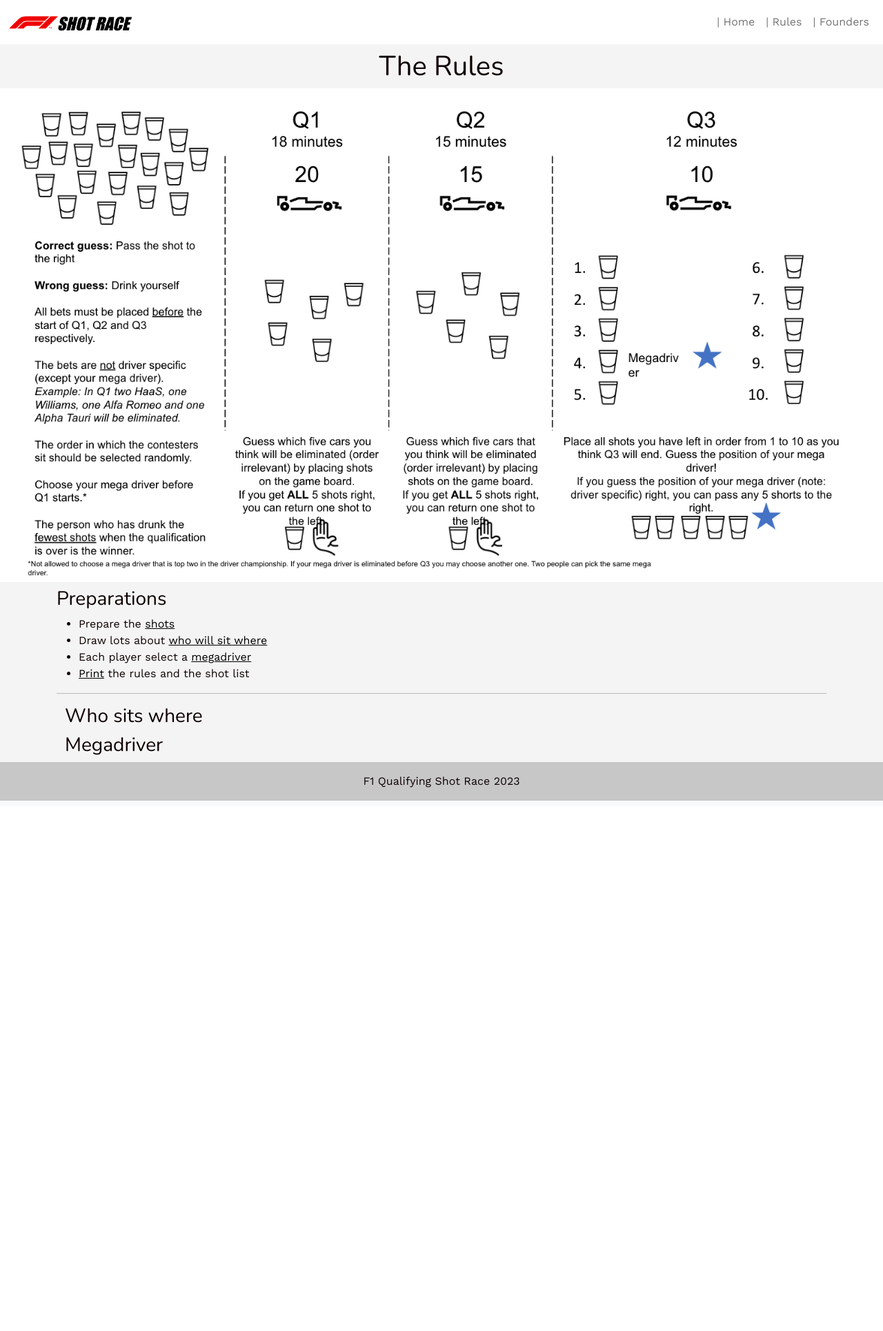
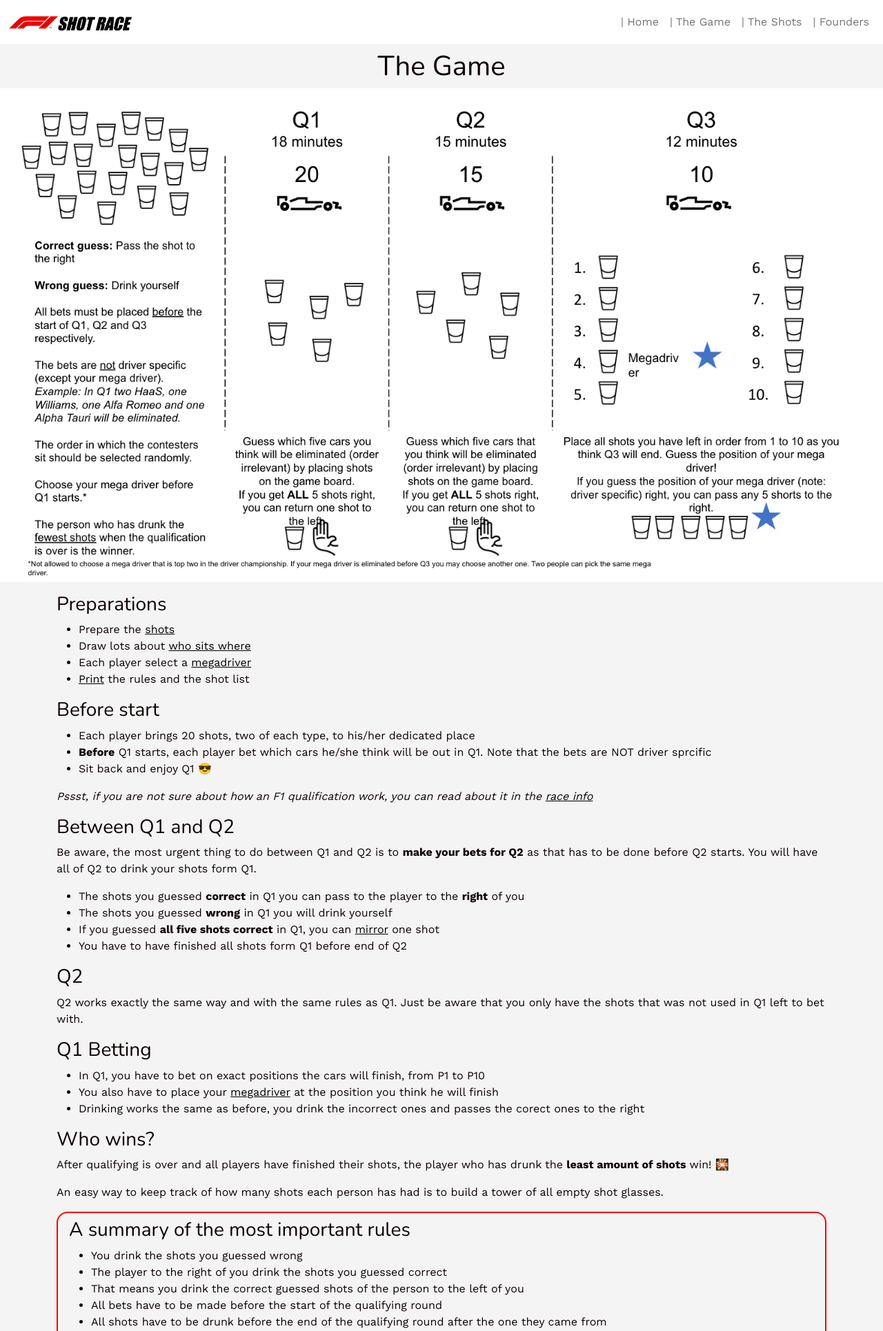
Before and after one commit to juliathuden90/beta-f1-shot-race, a Rails app: page /rules in a window 1280 px wide. Shown: the top 1930 px of the page at 69% size. Before the commit the page ends 1161 px from the top, so only its background shows below. Run offline with Rails 7, Linux system fonts and the light colour scheme; style sheets or scripts are compiled from the project's sources; some libraries are stand-ins or nearby versions.

Commit message:
The game and shots done. Also fixed the navbar

```diff
--- a/app/assets/stylesheets/components/_divs.scss
+++ b/app/assets/stylesheets/components/_divs.scss
@@ -5,3 +5,11 @@
 .footer-space {
   height: 8vh;
 }
+
+.rule-summary {
+  border: 2px solid red;
+  border-radius: 1em;
+  padding-left: 1em;
+  padding-right: 1em;
+  padding-top: .5em;
+}
--- a/app/assets/stylesheets/components/_images.scss
+++ b/app/assets/stylesheets/components/_images.scss
@@ -10,6 +10,6 @@
   background-image: asset-url("f1-banner.jpeg"), linear-gradient(rgba(0,0,0,0.3), rgba(0,0,0,0.3));
 }
 
-#rules-overview-img {
+.page-overview-img {
   width: 100%;
 }
--- a/app/assets/stylesheets/components/_navbar.scss
+++ b/app/assets/stylesheets/components/_navbar.scss
@@ -11,3 +11,8 @@
 .navbar-lewagon .navbar-brand .navbar-logo {
   height: 30px
 }
+
+.navbar-nav {
+  background-color: white;
+  padding-left: 1em;
+}
--- a/app/views/pages/_megadriver.html.erb
+++ b/app/views/pages/_megadriver.html.erb
@@ -1,3 +1,12 @@
 <div class="container">
   <h3>Megadriver</h3>
+  <ul>
+    <li>Before the game start every player picks one of the driver as their <strong>megadriver</strong>. <em>Decide together if it should be allowed to pick the same megadriver or not</em></li>
+    <li><strong>Important:</strong> You are not allowed to pick any of the drivers that are currently top two in the driver standing as megagriver</li>
+    <li>In Q3, apart from the normal betting you will also bet on the position your megadriver will finish. <strong>This is the only bet in the competition that is driver specific</strong></li>
+    <li>Decide together before the race if you want to have a <strong>backup megadriver</strong>, and in that case which driver that will be. It should be a driver that is likely to make it to Q3. If a player's choosen megadriver is out before Q3, he/she can use the backup one</li>
+    <li>If you manage to guess the correct position of your megadriver, you can pass <strong>FIVE</strong> additional shots to the person to the right of you</li>
+    <li>If you happen to be so good so you don't have five shots left to pass. Sorry, you'll just pass as many as you have left</li>
+  </ul>
+  <p><em>Psst, make the game more fun and <%= link_to 'print', print_path, class: "black-link"%> out pictures of the megadivers. 📷</em></p>
 </div>
--- /dev/null
+++ b/app/views/pages/_mirror.html.erb
@@ -0,0 +1,5 @@
+<div class="container">
+  <h3>Mirroring</h3>
+  <p>If you are correct on all five bets in Q1 or Q2 you can <strong>mirror</strong> one shot.</p>
+  <p>To mirror a shot mean you can give back one of the shots you got form the player to the left of you. Up to you to decide which shot it should be.</p>
+</div>
--- a/app/views/pages/_seeting.html.erb
+++ b/app/views/pages/_seeting.html.erb
@@ -1,3 +1,4 @@
 <div class="container">
   <h3>Who sits where</h3>
+  <p>The seeting is very important as you pass and will be passed shots form the players next to you. Therefore, draw lots to decide who sist where. And make sure each player knows who to pass shots to and be passed shots from before the game starts.</p>
 </div>
--- a/app/views/pages/home.html.erb
+++ b/app/views/pages/home.html.erb
@@ -37,10 +37,10 @@
 
   <div class="button-wrapper mb-2 row">
     <div class="button-div col-12 col-md-4">
-      <%= link_to 'RULES', rules_path, class: "btn button-28"%>
+      <%= link_to 'THE GAME', rules_path, class: "btn button-28"%>
     </div>
     <div class="button-div col-12 col-md-4">
-      <%= link_to 'SHOTS', shots_path, class: "btn button-28"%>
+      <%= link_to 'THE SHOTS', shots_path, class: "btn button-28"%>
     </div>
     <div class="button-div col-12 col-md-4">
       <%= link_to 'RACE INFO', raceinfo_path, class: "btn button-28"%>
--- a/app/views/pages/rules.html.erb
+++ b/app/views/pages/rules.html.erb
@@ -1,19 +1,65 @@
 <div class="navbar-space">
 </div>
 <div class="container mt-2">
-  <h1 class="h1-center">The Rules</h1>
+  <h1 class="h1-center">The Game</h1>
 </div>
-  <%= image_tag "rules-overview.png", id: "rules-overview-img", crop: :fill, alt: "rules" %>
-<div class="container mt-2">
+  <%= image_tag "rules-overview.png", class: "page-overview-img", crop: :fill, alt: "rules" %>
+<div class="container mt-3">
   <h3>Preparations</h3>
   <ul>
     <li>Prepare the <%= link_to 'shots', shots_path, class: "black-link"%></li>
-    <li>Draw lots about <%= link_to 'who will sit where', shots_path, class: "black-link"%></li>
-    <li>Each player select a <%= link_to 'megadriver', shots_path, class: "black-link"%></li>
+    <li>Draw lots about <a class="black-link", href="#seeting">who sits where</a></li>
+    <li>Each player select a <a class="black-link", href="#megadriver">megadriver</a></li>
     <li><%= link_to 'Print', print_path, class: "black-link"%> the rules and the shot list</li>
   </ul>
+  <h3>Before start</h3>
+    <ul>
+    <li>Each player brings 20 shots, two of each type, to his/her dedicated place</li>
+    <li><strong>Before</strong> Q1 starts, each player bet which cars he/she think will be out in Q1. Note that the bets are NOT driver sprcific</li>
+    <li>Sit back and enjoy Q1 😎</li>
+  </ul>
+  <p><em>Pssst, if you are not sure about how an F1 qualification work, you can read about it in the <%= link_to 'race info', raceinfo_path, class: "black-link"%></em></p>
+  <h3>Between Q1 and Q2</h3>
+  <p>Be aware, the most urgent thing to do between Q1 and Q2 is to <strong>make your bets for Q2</strong> as that has to be done before Q2 starts. You will have all of Q2 to drink your shots form Q1.</p>
+  <ul>
+    <li>The shots you guessed <strong>correct</strong> in Q1 you can pass to the player to the <strong>right</strong> of you</li>
+    <li>The shots you guessed <strong>wrong</strong> in Q1 you will drink yourself</li>
+    <li>If you guessed <strong>all five shots correct</strong> in Q1, you can <a class="black-link", href="#mirror">mirror</a> one shot</li>
+    <li>You have to have finished all shots form Q1 before end of Q2</li>
+  </ul>
+  <h3>Q2</h3>
+  <p>Q2 works exactly the same way and with the same rules as Q1. Just be aware that you only have the shots that was not used in Q1 left to bet with.</p>
+  <h3>Q1 Betting</h3>
+  <ul>
+    <li>In Q1, you have to bet on exact positions the cars will finish, from P1 to P10</li>
+    <li>You also have to place your <a class="black-link", href="#megadriver">megadriver</a> at the position you think he will finish</li>
+    <li>Drinking works the same as before, you drink the incorrect ones and passes the corect ones to the right</li>
+  </ul>
+  <h3>Who wins?</h3>
+  <p>After qualifying is over and all players have finished their shots, the player who has drunk the <strong>least amount of shots</strong> win! 🎇</p>
+  <p>An easy way to keep track of how many shots each person has had is to build a tower of all empty shot glasses.</p>
+   <div class="rule-summary">
+   <h3>A summary of the most important rules</h3>
+   <ul>
+    <li>You drink the shots you guessed wrong</li>
+    <li>The player to the right of you drink the shots you guessed correct</li>
+    <li>That means you drink the correct guessed shots of the person to the left of you</li>
+    <li>All bets have to be made before the start of the qualifying round</li>
+    <li>All shots have to be drunk before the end of the qualifying round after the one they came from</li>
+    <li>Player who drunk the least amount of shots wins!</li>
+   </ul>
+   </div>
+
+   <h3 class="mt-3">Good Luck 🏎️</h3>
 
   <hr>
+  <div id="seeting">
   <%= render "seeting"%>
-  <%= render "megadriver"%>
+  </div>
+  <div id="megadriver">
+    <%= render "megadriver"%>
+  </div>
+    <div id="mirror">
+    <%= render "mirror"%>
+  </div>
 </div>
--- a/app/views/shared/_navbar.html.erb
+++ b/app/views/shared/_navbar.html.erb
@@ -1,6 +1,6 @@
     <div class="navbar navbar-expand-sm navbar-light navbar-lewagon fixed-top">
       <div class="container-fluid">
-        <a class="navbar-brand" href="#">
+        <a class="navbar-brand" href="/">
           <%= image_tag "shot-race.logo.png", alt: "Logo", class:"navbar-logo" %>
         </a>
         <button class="navbar-toggler" type="button" data-bs-toggle="collapse" data-bs-target="#navbarSupportedContent" aria-controls="navbarSupportedContent" aria-expanded="false" aria-label="Toggle navigation">
@@ -10,13 +10,16 @@
         <div class="collapse navbar-collapse" id="navbarSupportedContent">
           <ul class="navbar-nav me-auto">
             <li class="nav-item active">
-              <a class="nav-link" href="#">| Home</a>
+              <%= link_to '| Home', root_path, class: "nav-link"%>
             </li>
             <li class="nav-item">
-              <a class="nav-link" href="#">| Rules</a>
+              <%= link_to '| The Game', rules_path, class: "nav-link"%>
             </li>
             <li class="nav-item">
-              <a class="nav-link" href="#">| Founders</a>
+              <%= link_to '| The Shots', shots_path, class: "nav-link"%>
+            </li>
+            <li class="nav-item">
+              <%= link_to '| Founders', founders_path, class: "nav-link"%>
             </li>
           </ul>
         </div>
```
Also changed, not shown: app/views/pages/shots.html.erb (+20 -1 lines).
